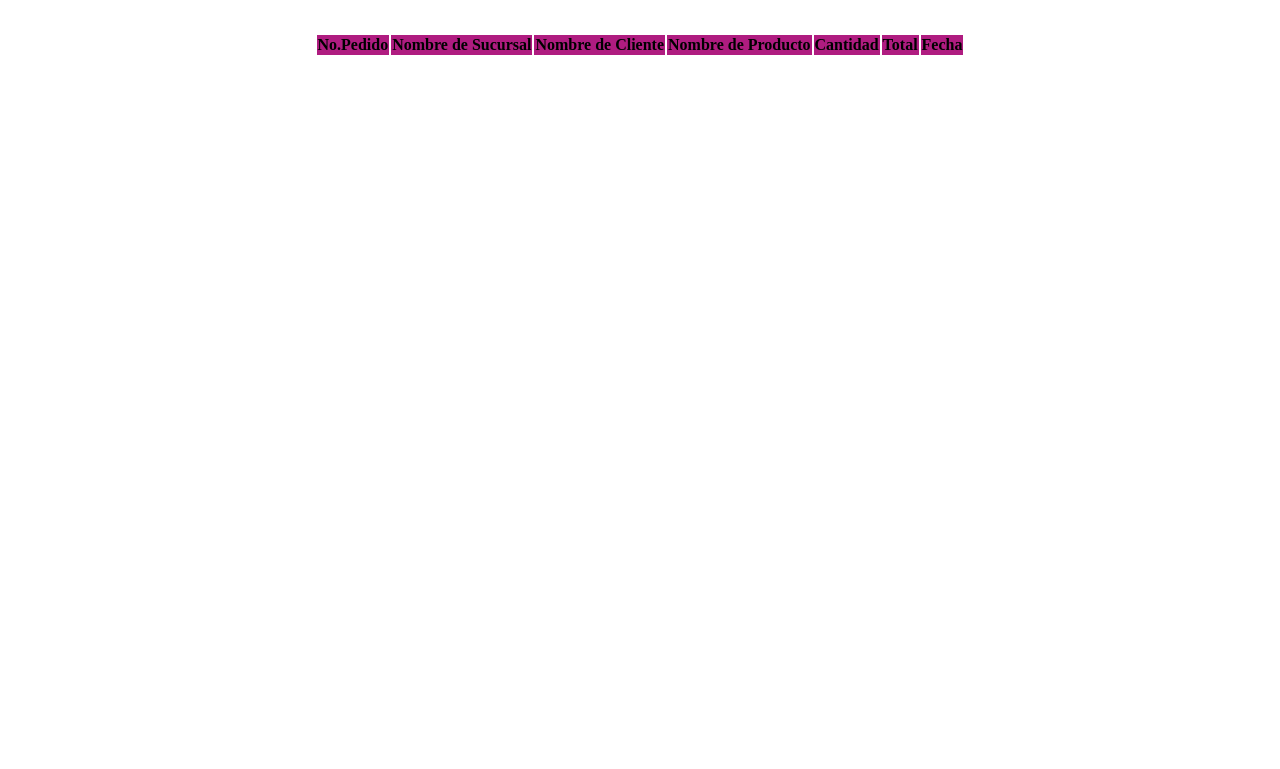
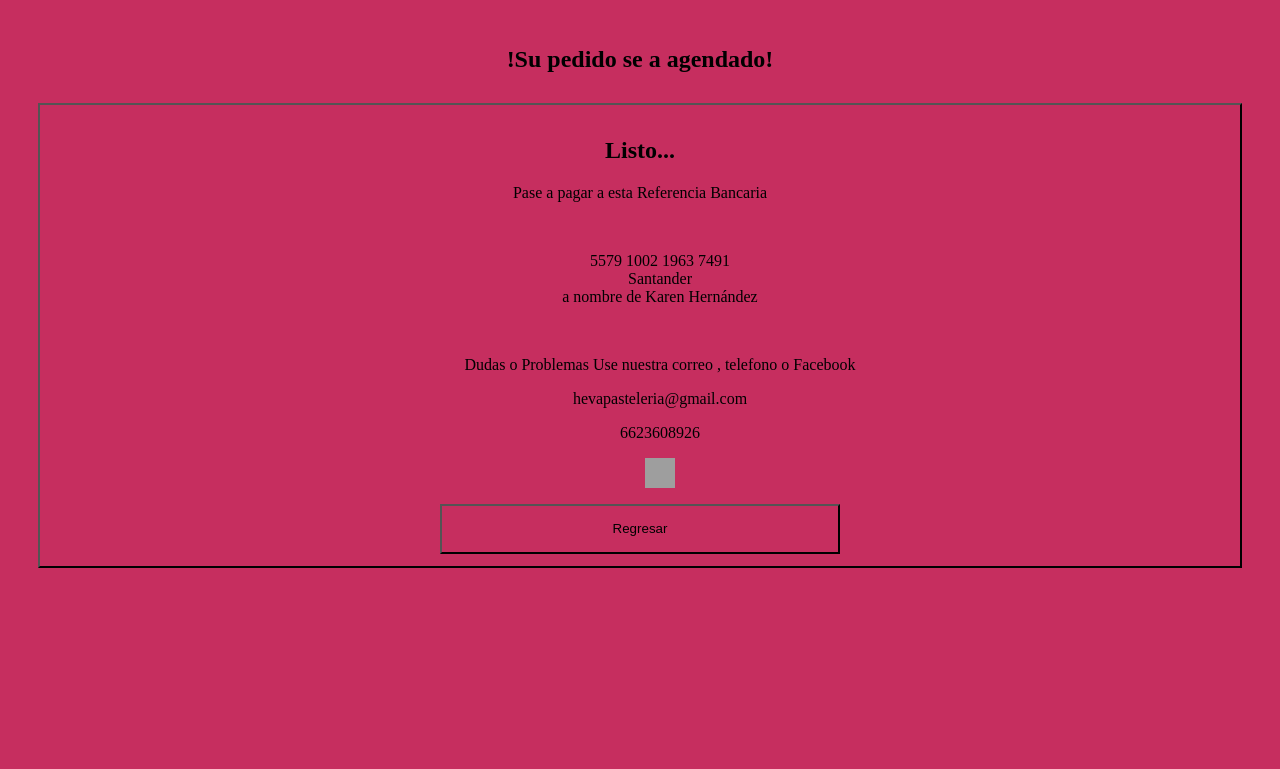
Before and after one commit to BrendaHdez/Metodologias, a CodeIgniter app: the page made by PROYECTO_HEVA/application/views/Comprobante/info.php in a window 1280 px wide. Shown: the top 769 px of the page. Run offline with CodeIgniter, Linux system fonts and the light colour scheme; the visitor is signed in with stand-in values (Sample User, id 1); data that the repository does not hold is empty.

Commit message:
referencia bancaria

```diff
--- a/PROYECTO_HEVA/application/controllers/Clientes.php
+++ b/PROYECTO_HEVA/application/controllers/Clientes.php
@@ -194,11 +194,13 @@ class Clientes extends CI_Controller {
 						'fecha'=> $fecha,
 				);
 				$this->Productos_model->set_pedido($data);
-				echo "<script>alert('Pedido Agregado Correctamente')</script>";
+				//echo "<script>alert('Pedido Agregado Correctamente')</script>";
+				$this->load->view('Comprobante/info');
 			}
 		}
 
-		redirect('principal');
+
+
 	}
 }
 ?>
--- a/PROYECTO_HEVA/application/controllers/Pedidos.php
+++ b/PROYECTO_HEVA/application/controllers/Pedidos.php
@@ -22,6 +22,7 @@ class Pedidos extends CI_Controller {
 			$this->load->view('headers/scripts');
 			$this->load->view('headers/panelnavbar');
 			$this->load->view('pedidos/mpedidos',$data);
+
 		}
 		else
 		{
--- a/PROYECTO_HEVA/application/views/Comprobante/info.php
+++ b/PROYECTO_HEVA/application/views/Comprobante/info.php
@@ -1,55 +1,34 @@
 <body>
-	<center style="padding: 2%">
-		<table class="table table-bordered" >
-			<tr class="text-light" style="background-color: rgb(175, 28, 128);">
+	<body style="background-color: rgb(198, 46, 95);" >
+<br>
+<center><p align="justify"><h2>!Su pedido se a agendado!</h2> </p></center>
+    <div class="container" style="margin-top: 30px;margin-bottom: 30px;margin: 30px;border: black 2px outset;">
+      <CENTER>
+    <div class="row">
+	<center style="padding: 1%">
+    <center><div class="row" center="">
 
-				<th>No.Pedido</th>
-				<th>Nombre de Sucursal</th>
-				<th>Nombre de Cliente</th>
-				<th>Nombre de Producto</th>
-				<th>Cantidad</th>
-				<th>Total</th>
-				<th>Fecha</th>
+          <div class="col-md-10">
+            <h2>Listo...</h2>
+            <p align="justify"></p><center> Pase a pagar a esta Referencia Bancaria</center><p></p>
+            <ul><br>
+            	 <p align="justify"></p><center> 5579 1002 1963 7491 <br>Santander<br> a nombre de Karen Hernández</center><p></p>
+            	 <br><p align="justify"></p><center> Dudas o Problemas Use nuestra correo , telefono o Facebook </center><p></p>
+                    <center><p class="email"></p><center>hevapasteleria@gmail.com</center>  <p></p>
+                    <p class="phone">6623608926</p>
+                    <p class="chat"><a href="https://www.facebook.com/HEVAPasteleria/" target="_blank"><img src="http://localhost:8080/PROYECTO/img/FB.png" width="30" height="30" alt="fb"></a></p></center>
+                </ul>
+
+          </div>
+
+        </div></center>
 			</tr>
 			<tbody>
 				<?php
 
-				if($DATA_PEDIDOS!=false)
-				{
-					foreach ($DATA_PEDIDOS->result() as $row)
-					{
-						echo '<tr>';
-							echo '<th>';
-								echo $row->uno;
-							echo '</th>';
-
-							echo '<th>';
-								echo $row->dos;
-							echo '</th>';
-
-							echo '<th>';
-								echo $row->tres;
-							echo '</th>';
-
-							echo '<th>';
-								echo $row->cuatro;
-							echo '</th>';
-
-							echo '<th>';
-								echo $row->cinco;
-							echo '</th>';
-
-							echo '<th>';
-								echo $row->seis;
-							echo '</th>';
-							echo '<th>';
-								echo $row->siete;
-							echo '</th>';
-						echo '<tr>';
-					}
-				}
 				?>
 			</tbody>
 		</table>
+		<button class="btn btn-secondary btn-lg btn-block" style="background-color: rgb(198, 46, 95); Width:400px; height:50px"style="background-color: rgb(200, 46, 95);" type="button" onclick="location.href='<?=base_url()?>index.php/productos/pproducto/'">Regresar </a>
 	</center>
 </body>
```
Also changed, not shown: PROYECTO_HEVA/application/controllers/info.php (+9 -9 lines), PROYECTO_HEVA/img/6.jpg (added).
